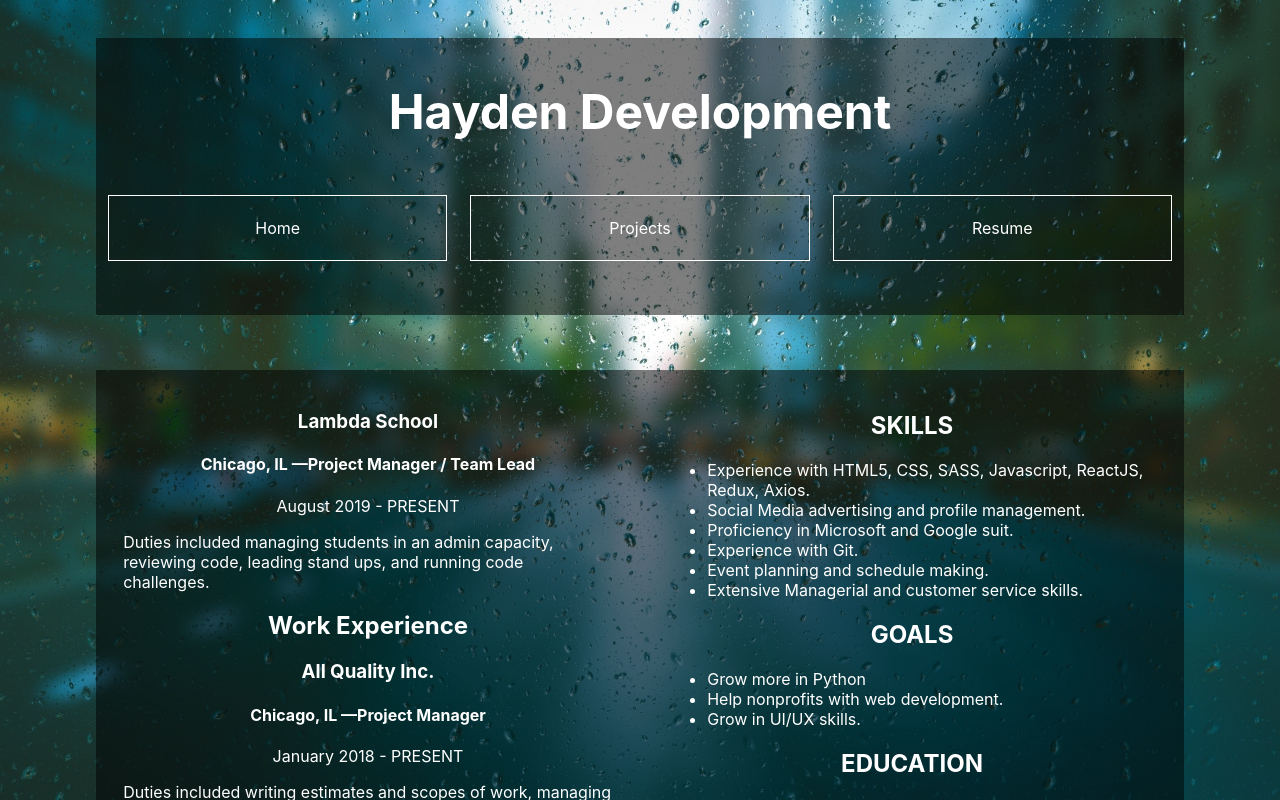
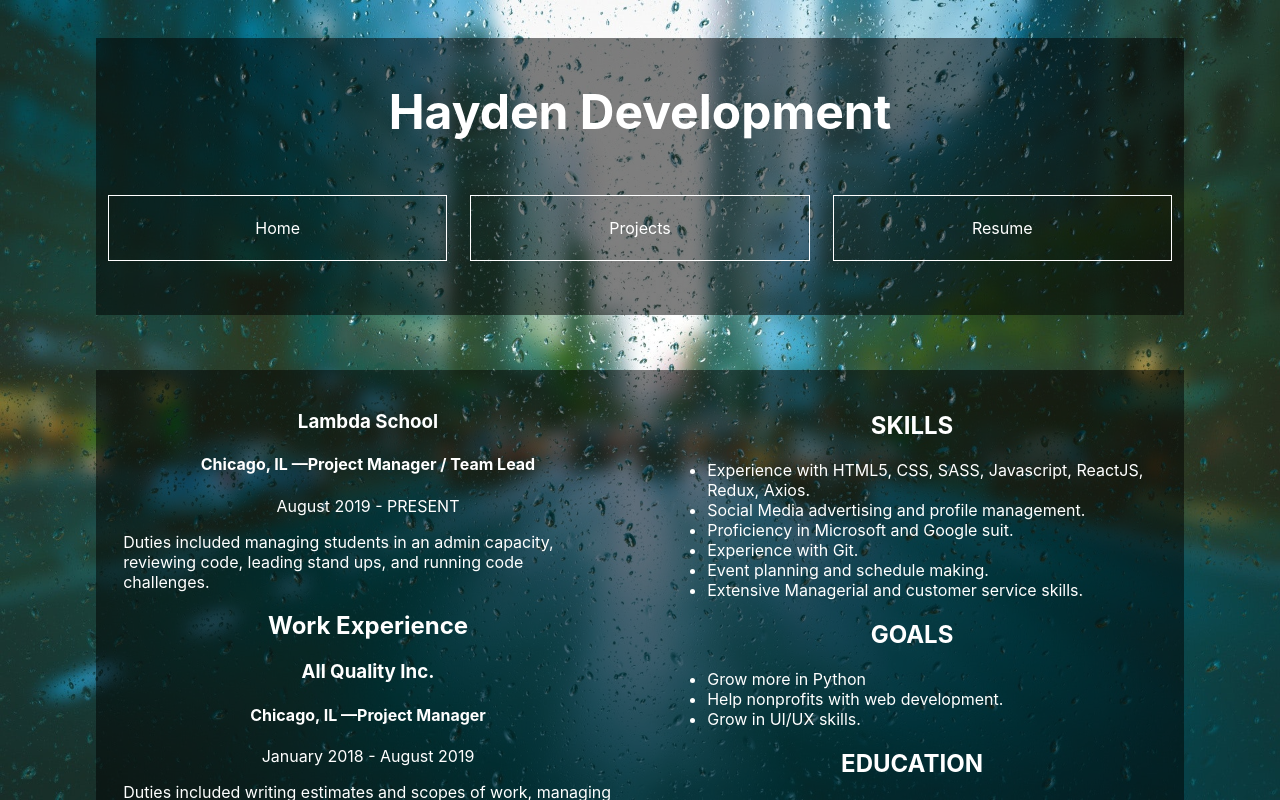
Before and after one commit to JHaydenDev/JHaydenDev.github.io, a React (Create React App) app: page /#/contact in a window 1280 px wide. Shown: the top 800 px of the page. Built offline with nearby package versions, Linux system fonts and the light colour scheme.

Commit message:
more resume formatting

```diff
--- a/src/Components/Body/Resume.js
+++ b/src/Components/Body/Resume.js
@@ -41,7 +41,7 @@ class Resume extends Component {
             <h2>Work Experience</h2>
             <h3>All Quality Inc.</h3>
             <h4>Chicago, IL —Project Manager</h4>
-            <div>January 2018 - PRESENT</div>
+            <div>January 2018 - August 2019</div>
             <p>
               Duties included writing estimates and scopes of work, managing the
               subcontractors, overseeing job sites, interacting with clients,
```
